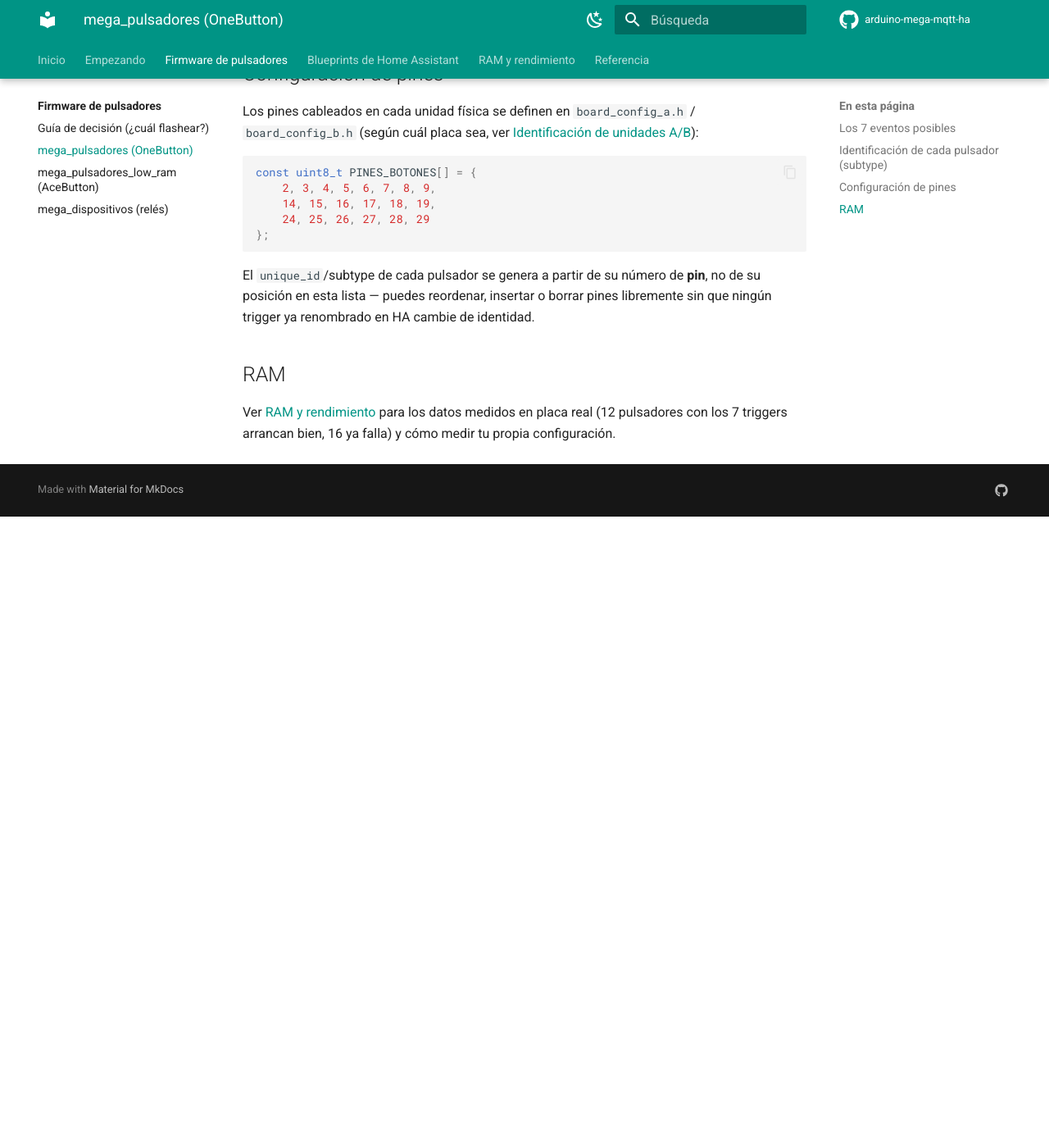
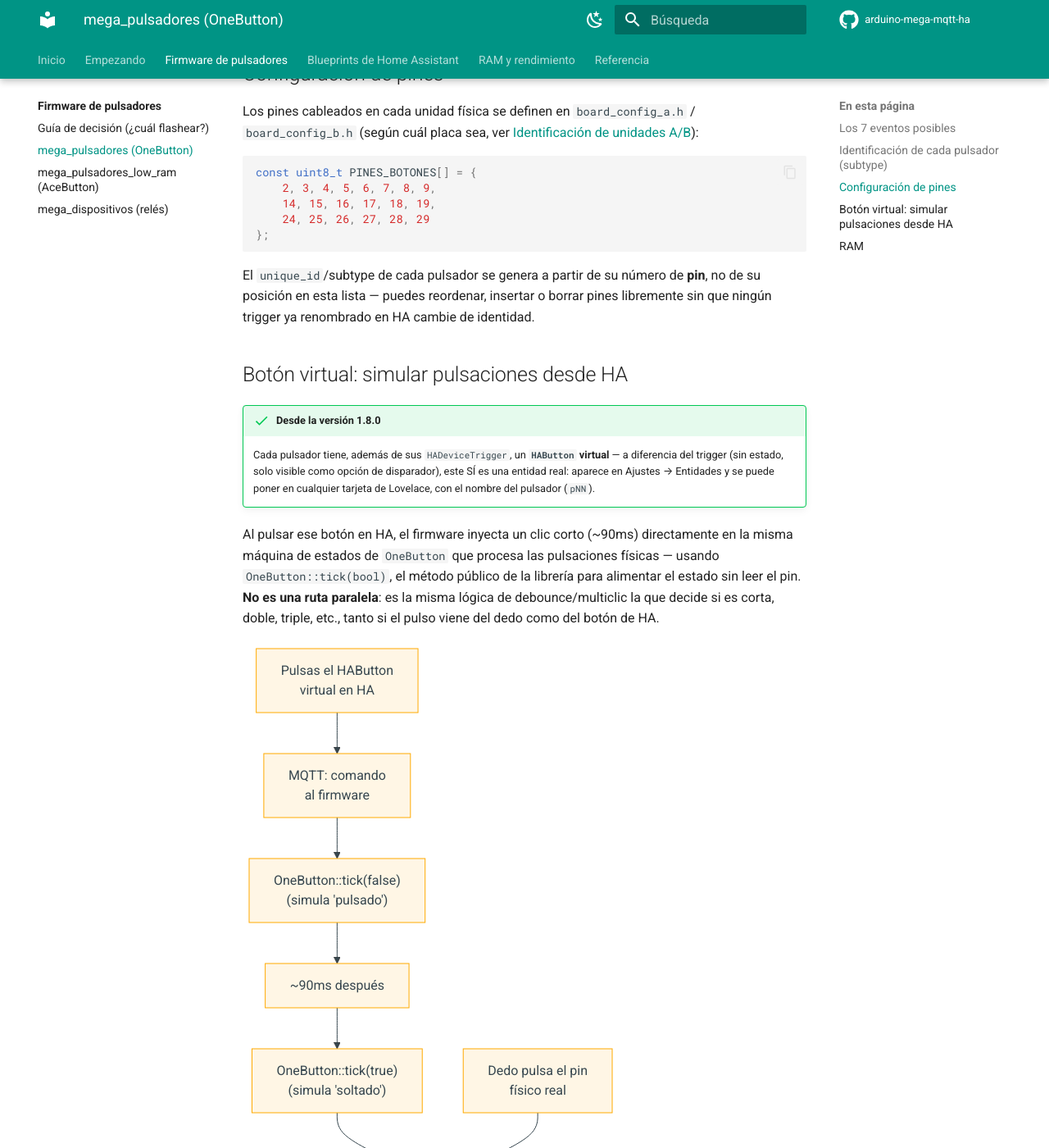
Before and after one commit to GerardUmbert/arduino-mega-mqtt-ha, an MkDocs documentation site: the page built from docs/docs/firmware/mega-pulsadores.md, in a window 1280 px wide and 1400 px high, scrolled down 2204 px. Shown: the whole window at 82% size. Built offline with MkDocs 1.6.1 and Material for MkDocs 9.7.7, drawn with Linux system fonts in a browser that asks for light colours; comment, search, counter and statistics services are not loaded; before the commit the page ends 2834 px from its top, so only the background shows below that; some of the changed text lies outside the part shown.

Commit message:
Document the new virtual HAButton feature across README, context.md, and docs site
Corrected the "pulsadores create no stateful entities, only triggers" claim
that was accurate through 1.7.1 but is now wrong since 1.8.0 added a real
HAButton per pulsador. Updated:
- README.md and context.md's entity architecture sections to describe both
  HADeviceTrigger (stateless, unchanged) and the new HAButton virtual button
- docs site: new "Botón virtual" sections with sequence diagrams on both
  mega-pulsadores.md and mega-pulsadores-low-ram.md pages, explaining each
  library's distinct injection mechanism (OneButton::tick(bool) vs the
  AceButton ButtonConfig::readButton() override)
- mega-dispositivos.md: refined the "creates real entities" distinction to
  be about persistent state, not entity-vs-trigger (no longer accurate as
  a hard line since pulsadores also have a real entity now)
- glosario.md: added HAButton entry
- reference/ram.md: flagged that the 12-works/16-fails RAM data predates
  the new per-pulsador HAButton entity, so it may no longer hold exactly

````diff
--- a/docs/docs/firmware/mega-pulsadores.md
+++ b/docs/docs/firmware/mega-pulsadores.md
@@ -103,8 +103,55 @@ número de **pin**, no de su posición en esta lista — puedes reordenar,
 insertar o borrar pines libremente sin que ningún trigger ya
 renombrado en HA cambie de identidad.
 
+## Botón virtual: simular pulsaciones desde HA
+
+!!! success "Desde la versión 1.8.0"
+    Cada pulsador tiene, además de sus `HADeviceTrigger`, un
+    **`HAButton` virtual** — a diferencia del trigger (sin estado, solo
+    visible como opción de disparador), este SÍ es una entidad real:
+    aparece en Ajustes → Entidades y se puede poner en cualquier
+    tarjeta de Lovelace, con el nombre del pulsador (`pNN`).
+
+Al pulsar ese botón en HA, el firmware inyecta un clic corto (~90ms)
+directamente en la misma máquina de estados de `OneButton` que procesa
+las pulsaciones físicas — usando `OneButton::tick(bool)`, el método
+público de la librería para alimentar el estado sin leer el pin. **No
+es una ruta paralela**: es la misma lógica de debounce/multiclic la
+que decide si es corta, doble, triple, etc., tanto si el pulso viene
+del dedo como del botón de HA.
+
+```mermaid
+flowchart TD
+    HA["`Pulsas el HAButton
+    virtual en HA`"] --> MQTT1["`MQTT: comando
+    al firmware`"]
+    MQTT1 --> Inject["`OneButton::tick(false)
+    (simula 'pulsado')`"]
+    Inject --> Wait["`~90ms después`"]
+    Wait --> Release["`OneButton::tick(true)
+    (simula 'soltado')`"]
+    Release --> FSM["`Misma máquina de estados
+    de debounce/multiclic`"]
+
+    Physical["`Dedo pulsa el pin
+    físico real`"] --> FSM
+
+    FSM --> Result["`Detecta corta/doble/
+    triple/etc. — dispara el
+    HADeviceTrigger que toque`"]
+```
+
+**Limitación deliberada**: el pulso simulado es corto y fijo, pensado
+para corta/doble/triple/cuádruple/quíntuple. No sirve para simular una
+pulsación **larga** (necesitaría mantener el pin activo un tiempo
+variable) — queda fuera de esta primera versión.
+
+`unique_id` del botón virtual: `"v" + pNN` (ej. `vp14`) — distinto del
+subtype de los `HADeviceTrigger`, para no confundirlos.
+
 ## RAM
 
 Ver [RAM y rendimiento](../reference/ram.md) para los datos medidos en
 placa real (12 pulsadores con los 7 triggers arrancan bien, 16 ya
-falla) y cómo medir tu propia configuración.
+falla) y cómo medir tu propia configuración. El botón virtual añade una
+entidad `HAButton` más por pulsador, sobre lo ya medido.
--- a/docs/docs/reference/ram.md
+++ b/docs/docs/reference/ram.md
@@ -20,6 +20,15 @@ límite de pines relevante (el Mega tiene 54 pines digitales).
     por el proyecto. **No dabas por buena una cifra de "cuántos
     pulsadores caben" sin haberla probado en placa real** — esta es
     la lección que costó ese error.
+
+!!! warning "Estos números son de la versión 1.7.1, sin el botón virtual"
+    Desde la versión 1.8.0, cada pulsador añade también un `HAButton`
+    virtual (ver [`mega_pulsadores`](../firmware/mega-pulsadores.md#boton-virtual-simular-pulsaciones-desde-ha)),
+    una entidad más de coste. El límite "12 sí, 16 no" de arriba fue
+    medido ANTES de esa entidad extra — probablemente el límite real
+    con 1.8.0 sea algo menor. No des por buena la cifra de 12 sin
+    remedir con la versión actual — ver "Cómo medir tu propia
+    configuración" más abajo.
 
 ## Por qué el límite es tan bajo
 
@@ -47,8 +56,10 @@ flowchart TD
   — no se ha tocado todavía porque reducirlo demasiado puede truncar
   mensajes de discovery en silencio.
 - **Coste por pulsador**: cada `HADeviceTrigger` que creas ocupa
-  memoria en el heap (`new HADeviceTrigger(...)`), y el objeto
-  `OneButton`/`AceButton` en sí tiene un tamaño fijo por instancia.
+  memoria en el heap (`new HADeviceTrigger(...)`), el objeto
+  `OneButton`/`AceButton` en sí tiene un tamaño fijo por instancia, y
+  desde la versión 1.8.0 se suma también un `HAButton` más por
+  pulsador (el botón virtual).
 
 ### OneButton vs. AceButton: el hallazgo clave
 
````
Also changed, not shown: context.md (+39 -24 lines), docs/docs/firmware/mega-dispositivos.md (+5 -3 lines), docs/docs/firmware/mega-pulsadores-low-ram.md (+41 -0 lines), docs/docs/reference/glosario.md (+9 -0 lines), README.md.
